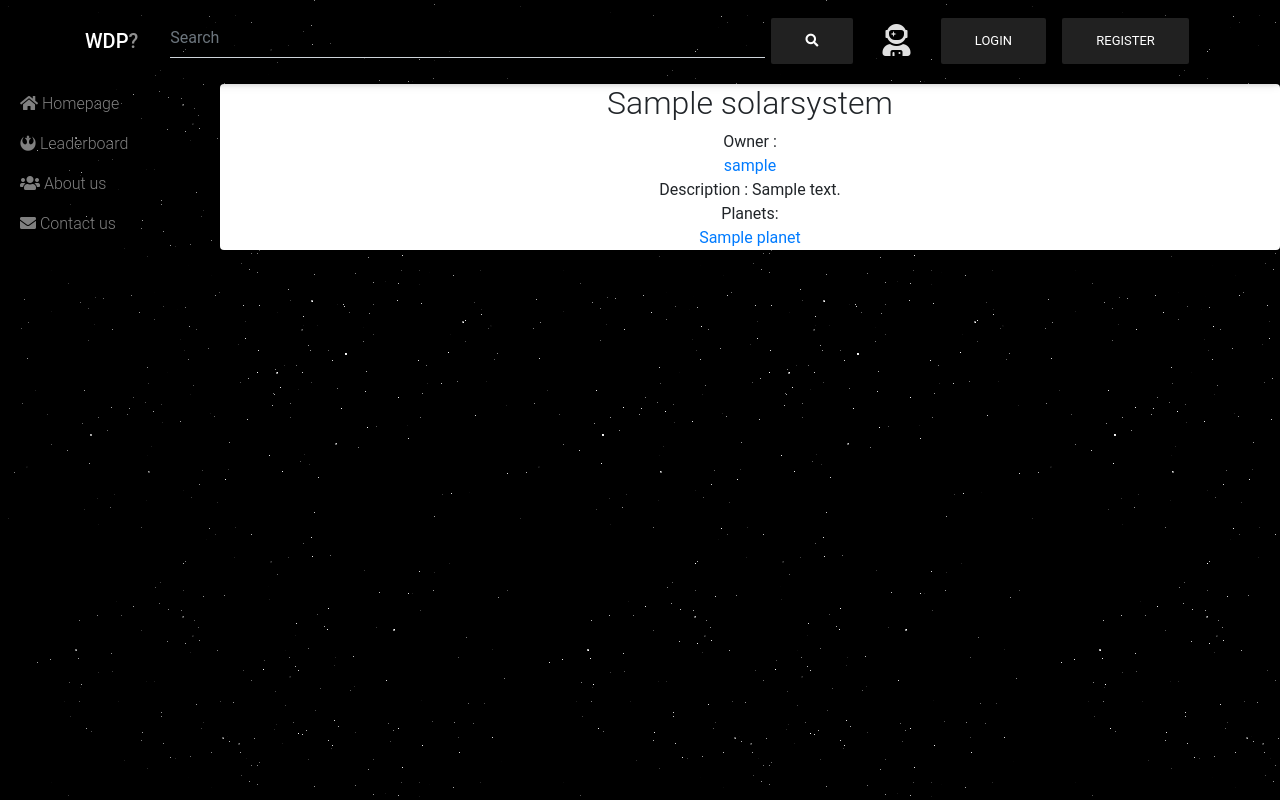
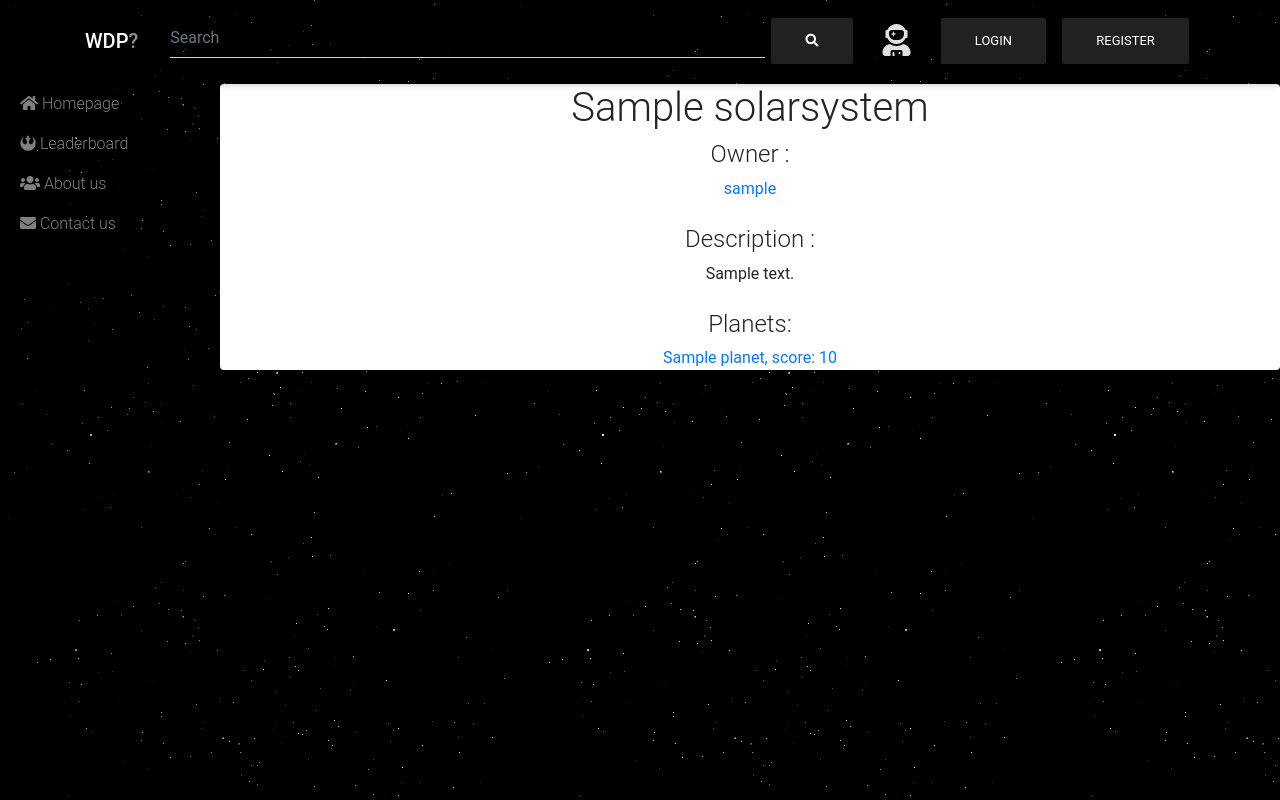
Before and after one commit to 09ubberboy90/WadThePlanet, a Django app: template templates/planet/view_system.html in a window 1280 px wide. Run offline with Django 3.2, Linux system fonts and the light colour scheme; the template is opened without the code that fills it: values that come from a table or form of the project are taken from there, others are empty; tables that the repository leaves empty hold one stand-in row (values such as "Sample post"); some libraries are stand-ins or nearby versions.

Commit message:
small changes in layout

```diff
--- a/templates/planet/about.html
+++ b/templates/planet/about.html
@@ -7,7 +7,7 @@
 <div class="text-light" >
 <center>
 <div style="width: 500px">
-				<h1 class="my-3">Contact us </h1>
+				<h1 class="my-3">About us </h1>
 				<p>WadThePlanet is a project made for educational purposes as part of the WAD2 coursework.
 					The objective of our application is to provide space enthusiasts a
 					place to express their imagination about what distant planets might
--- a/templates/planet/contact.html
+++ b/templates/planet/contact.html
@@ -5,7 +5,9 @@
 
 <link rel="stylesheet" href="{% static 'css/contact.css' %}">
 <meta name="viewport" content="width=device-width, initial-scale=1">
-
+<div class="text-light" >
+<h1>Contact </h1> </br>
+</div>
 <div class="row">
   <div class="column">
     <div class="card">
--- a/templates/planet/view_system.html
+++ b/templates/planet/view_system.html
@@ -9,14 +9,14 @@
 
 {% block padded_content_block %}
     <div class="card">
-        <h2>{{system.name}}</h2>
-        Owner : <a href="{% url 'view_user' system.user %}">{{system.user}}</a>
-        Description : {{system.description}} </br>
-        Planets: </br>
+        <h1>{{system.name}}</h1>
+        <h4>Owner : </h4> <a href="{% url 'view_user' system.user %}">{{system.user}}</a> </br>
+        <h4>Description : </h4>{{system.description}} </br></br>
+        <h4>Planets: </h4>
           {% if planets %}
             {% for planet in planets %}
               {% if planet.name %}
-                <a href="{% url 'view_planet' system.user.username system.name planet.name %}">{{planet.name}}</a>
+                <a href="{% url 'view_planet' system.user.username system.name planet.name %}">{{planet.name}}, score: {{planet.score}}</a>
               {% endif %}
             {% endfor %}
           {% endif %}
```
